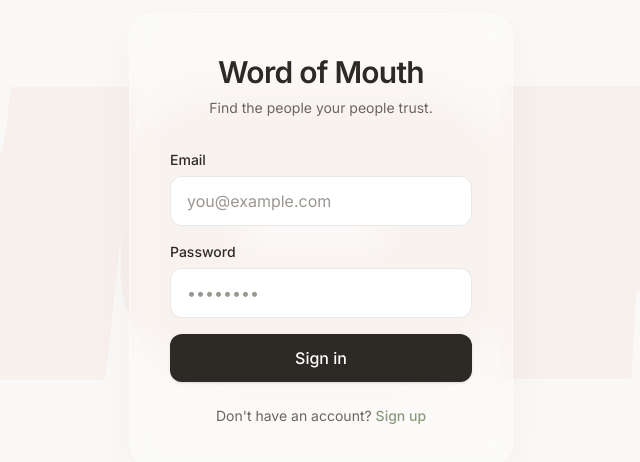
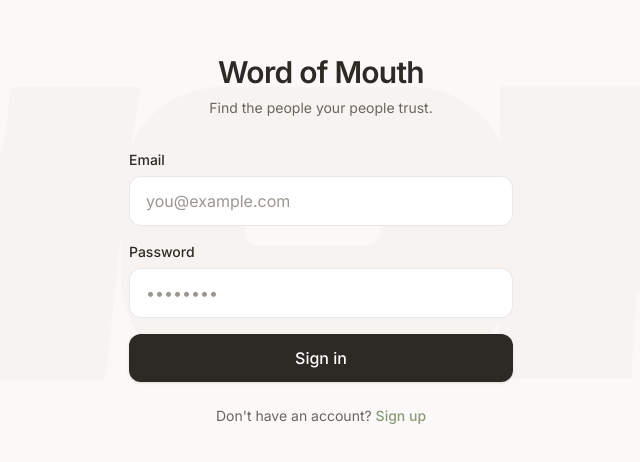
Before and after one commit to abby-finan/word-of-mouth, a Next.js app: page /login in a window 1280 px wide. Shown: the part 160-622 px from the top of the page, without its empty margins (319-959 px from the left). Built offline with nearby package versions, Linux system fonts and the light colour scheme.

Commit message:
post revert design 2

```diff
--- a/src/app/(auth)/login/page.tsx
+++ b/src/app/(auth)/login/page.tsx
@@ -5,7 +5,6 @@ import { useRouter } from "next/navigation";
 import Link from "next/link";
 import { createClient } from "@/lib/supabase/client";
 import { formatAuthError, logAuthError } from "@/lib/auth-errors";
-import { AuthCard } from "@/components/brand/AuthCard";
 import { BrandBackground } from "@/components/brand/BrandBackground";
 import { Button } from "@/components/ui/Button";
 import { Input } from "@/components/ui/Input";
@@ -51,7 +50,6 @@ export default function LoginPage() {
 
       <div className="relative z-10 flex min-h-screen flex-col items-center justify-center px-6 safe-top safe-bottom">
         <div className="w-full max-w-sm">
-          <AuthCard>
           <div className="mb-8 text-center">
             <h1 className="text-3xl font-semibold text-charcoal tracking-tight">
               Word of Mouth
@@ -101,7 +99,6 @@ export default function LoginPage() {
               Sign up
             </Link>
           </p>
-          </AuthCard>
         </div>
       </div>
     </div>
--- a/src/app/(auth)/signup/page.tsx
+++ b/src/app/(auth)/signup/page.tsx
@@ -11,7 +11,6 @@ import {
   logAuthError,
 } from "@/lib/auth-errors";
 import { normalizePhoneNumber } from "@/lib/phone";
-import { AuthCard } from "@/components/brand/AuthCard";
 import { BrandBackground } from "@/components/brand/BrandBackground";
 import { Button } from "@/components/ui/Button";
 import { Input } from "@/components/ui/Input";
@@ -119,7 +118,6 @@ export default function SignupPage() {
 
       <div className="relative z-10 flex min-h-screen flex-col items-center justify-center px-6 py-10 safe-top safe-bottom">
         <div className="w-full max-w-sm">
-          <AuthCard>
           <div className="mb-8 text-center">
             <h1 className="text-3xl font-semibold text-charcoal tracking-tight">
               Join Word of Mouth
@@ -178,7 +176,7 @@ export default function SignupPage() {
               required
               autoComplete="tel"
             />
-          <p className="text-xs text-warm-gray-light -mt-2">
+            <p className="-mt-2 text-xs text-warm-gray-light">
               Required — helps friends find you. Not used for login.
             </p>
 
@@ -208,7 +206,6 @@ export default function SignupPage() {
               Sign in
             </Link>
           </p>
-          </AuthCard>
         </div>
       </div>
     </div>
--- a/src/app/globals.css
+++ b/src/app/globals.css
@@ -12,7 +12,7 @@
   --color-blush-light: #f5ebe8;
   --color-sand: #e8e2d9;
   --color-terracotta: #c9a99a;
-  --color-brand-coral: #e08368;
+  --color-brand-coral: #c9a99a;
   --font-sans: "Inter", ui-sans-serif, system-ui, sans-serif;
 }
 
```
Lines whose indentation alone changed are shown as unchanged.
